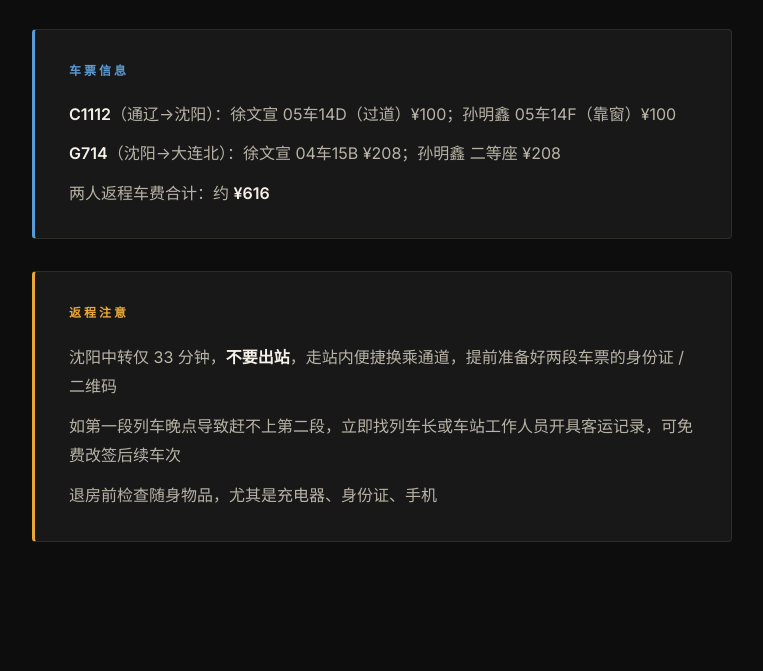
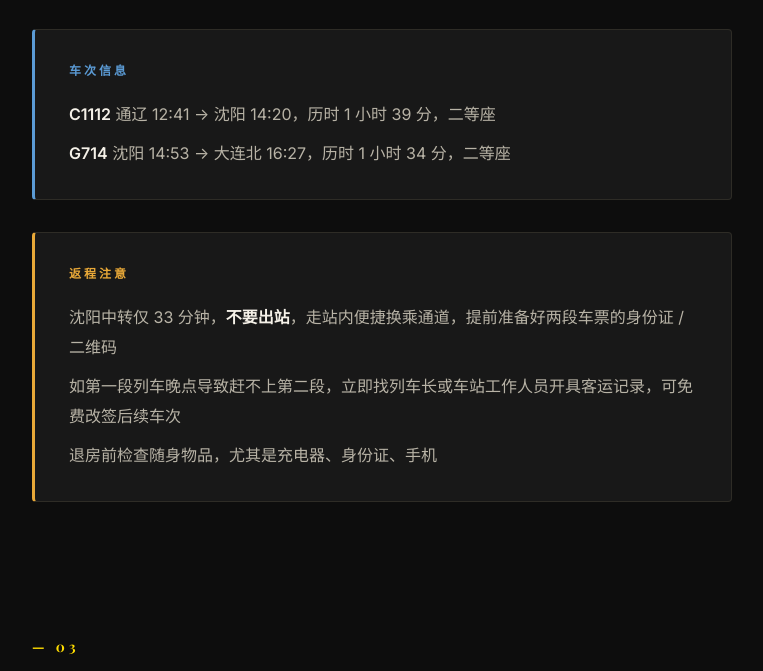
Before and after one commit to palmsurge/wulagai-travel, a plain HTML site: page index.html in a window 1280 px wide. Shown: the part 7099-7770 px from the top of the page, without its empty margins (86-849 px from the left). Drawn offline with nearby package versions, Linux system fonts and the light colour scheme.

Commit message:
更新：去掉车票座位价格等个人信息

```diff
--- a/index.html
+++ b/index.html
@@ -714,10 +714,9 @@
         <div class="tl-item"><span class="tl-time">16:27</span><span class="tl-desc">抵达大连北站，全程结束</span></div>
       </div>
       <div class="info-box blue">
-        <h4>车票信息</h4>
-        <p><b>C1112</b>（通辽→沈阳）：徐文宣 05车14D（过道）¥100；孙明鑫 05车14F（靠窗）¥100</p>
-        <p><b>G714</b>（沈阳→大连北）：徐文宣 04车15B ¥208；孙明鑫 二等座 ¥208</p>
-        <p>两人返程车费合计：约 <b>¥616</b></p>
+        <h4>车次信息</h4>
+        <p><b>C1112</b> 通辽 12:41 → 沈阳 14:20，历时 1 小时 39 分，二等座</p>
+        <p><b>G714</b> 沈阳 14:53 → 大连北 16:27，历时 1 小时 34 分，二等座</p>
       </div>
       <div class="info-box orange">
         <h4>返程注意</h4>
@@ -1128,7 +1127,6 @@
     <h4>紧急联系</h4>
     <p>旅行社联系人：<b>赵涛 15847518654</b></p>
     <p>全国旅游投诉热线：<b>12301</b></p>
-    <p>报警：<b>110</b>　|　急救：<b>120</b></p>
   </div>
 </section>
 
```
